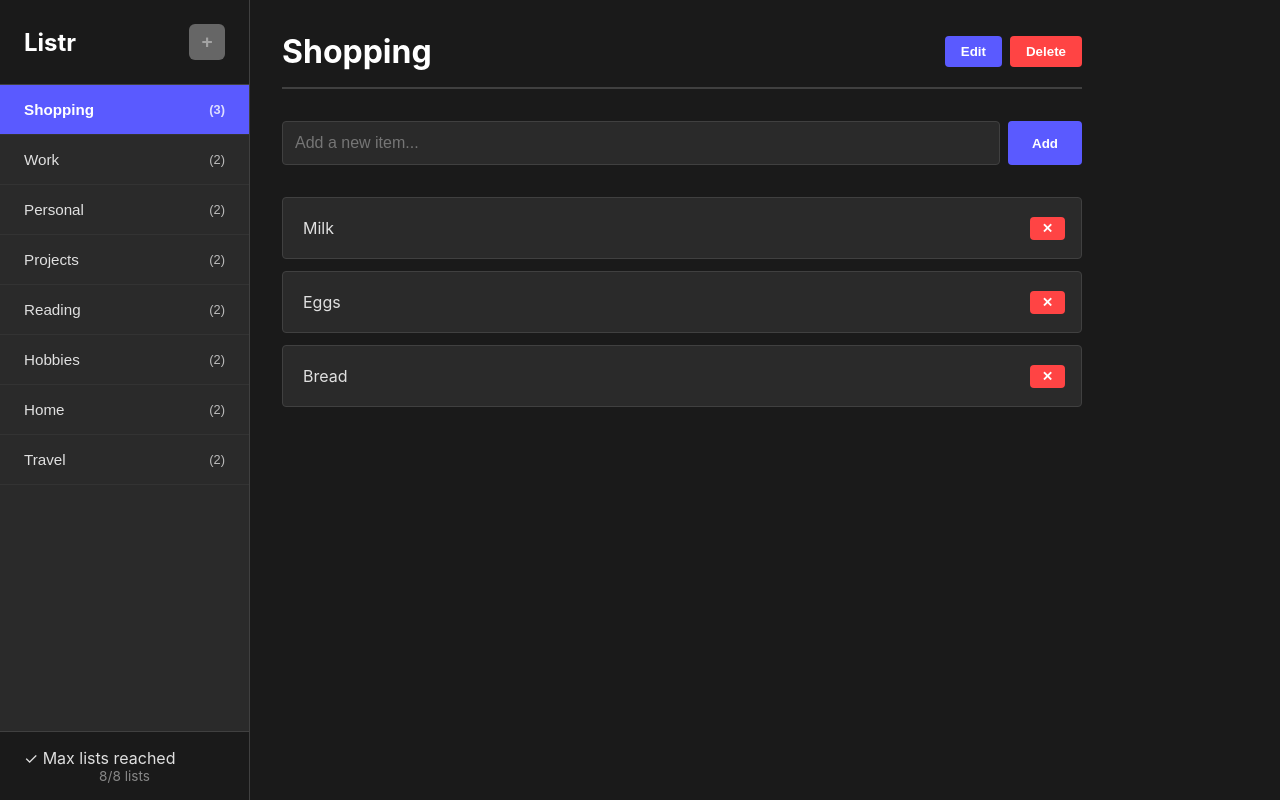
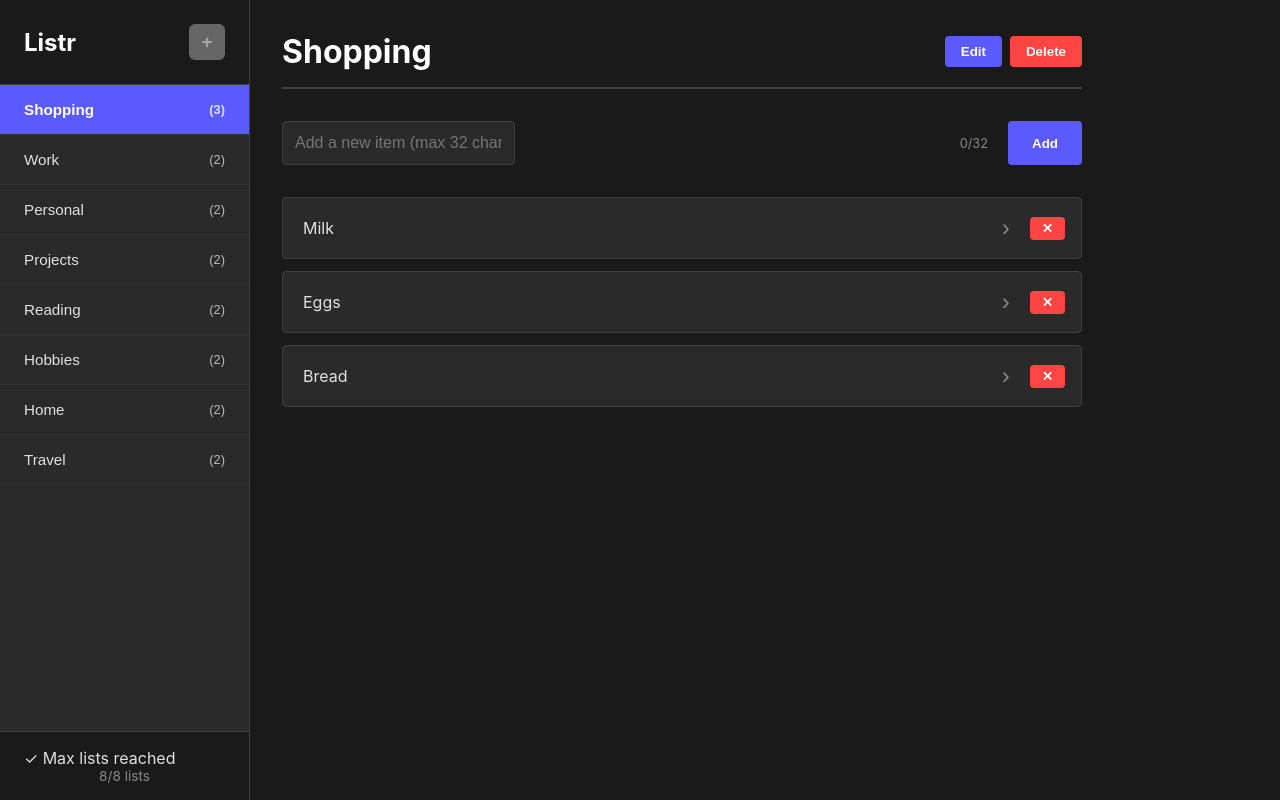
Before and after one commit to JackShylo/listr, a Vue app: page / in a window 1280 px wide. Built offline with nearby package versions, Linux system fonts and the light colour scheme.

Commit message:
Added notes field

```diff
--- a/src/components/ListManager.vue
+++ b/src/components/ListManager.vue
@@ -18,28 +18,67 @@
         </div>
 
         <div class="add-item">
-          <input
-            v-model="newItem"
-            placeholder="Add a new item..."
-            @keyup.enter="addItem"
-          />
-          <button @click="addItem">Add</button>
+          <div class="input-group">
+            <input
+              v-model="newItem"
+              placeholder="Add a new item (max 32 characters)..."
+              @keyup.enter="addItem"
+              :disabled="currentList.items.length >= 12"
+              maxlength="32"
+            />
+            <span class="char-count">{{ newItem.length }}/32</span>
+          </div>
+          <button @click="addItem" :disabled="currentList.items.length >= 12">Add</button>
         </div>
+
+        <div v-if="itemLimitMessage" class="item-limit-message">{{ itemLimitMessage }}</div>
 
         <ul class="items-list">
           <li v-for="(item, index) in currentList.items" :key="index" class="item">
             <div v-if="editingIndex === index" class="edit-item">
-              <input v-model="editedItem" placeholder="Edit item" />
+              <input v-model="editedItem" placeholder="Edit item" maxlength="32" />
+              <span class="char-count">{{ editedItem.length }}/32</span>
               <button class="btn-save" @click="saveItem(index)">Save</button>
               <button class="btn-cancel" @click="cancelEditItem">Cancel</button>
             </div>
             <div v-else class="item-display">
-              <span @click="startEditItem(index)" class="item-text">{{ item }}</span>
+              <div class="item-content">
+                <span @click="startEditItem(index)" class="item-text">{{ item.text }}</span>
+                <button
+                  class="btn-toggle-notes"
+                  @click="toggleNotes(index)"
+                  :class="{ active: expandedNotes === index }"
+                  title="Toggle notes"
+                >
+                  ›
+                </button>
+              </div>
               <button class="btn-remove" @click="removeItem(index)">✕</button>
+            </div>
+            <div v-if="expandedNotes === index" class="item-notes">
+              <div v-if="editingNotesIndex === index" class="edit-notes">
+                <textarea
+                  v-model="editedNotes"
+                  placeholder="Add notes..."
+                  rows="3"
+                />
+                <div class="notes-actions">
+                  <button class="btn-save" @click="saveNotes(index)">Save Notes</button>
+                  <button class="btn-cancel" @click="cancelEditNotes">Cancel</button>
+                </div>
+              </div>
+              <div v-else class="view-notes">
+                <p v-if="item.notes" class="notes-text">{{ item.notes }}</p>
+                <p v-else class="no-notes">No notes yet</p>
+                <button class="btn-edit-notes" @click="startEditNotes(index)">{{ item.notes ? 'Edit' : 'Add' }} Notes</button>
+              </div>
             </div>
           </li>
         </ul>
 
+        <p v-if="currentList.items.length === 12" class="item-count-display">
+          Maximum items (12) reached for this list
+        </p>
         <p v-if="currentList.items.length === 0" class="empty-state">
           No items yet. Add one to get started!
         </p>
@@ -58,10 +97,21 @@ const showEditName = ref(false);
 const editedName = ref('');
 const editingIndex = ref(null);
 const editedItem = ref('');
+const itemLimitMessage = ref('');
+const expandedNotes = ref(null);
+const editingNotesIndex = ref(null);
+const editedNotes = ref('');
 
 const currentList = computed(() => listStore.getCurrentList());
 
 const addItem = () => {
+  itemLimitMessage.value = '';
+
+  if (currentList.value.items.length >= 12) {
+    itemLimitMessage.value = 'Maximum 12 items allowed per list';
+    return;
+  }
+
   if (newItem.value.trim()) {
     listStore.addItem(listStore.currentListId, newItem.value);
     newItem.value = '';
@@ -74,7 +124,7 @@ const removeItem = (index) => {
 
 const startEditItem = (index) => {
   editingIndex.value = index;
-  editedItem.value = currentList.value.items[index];
+  editedItem.value = currentList.value.items[index].text;
 };
 
 const saveItem = (index) => {
@@ -88,6 +138,32 @@ const saveItem = (index) => {
 const cancelEditItem = () => {
   editingIndex.value = null;
   editedItem.value = '';
+};
+
+const toggleNotes = (index) => {
+  if (expandedNotes.value === index) {
+    expandedNotes.value = null;
+  } else {
+    expandedNotes.value = index;
+    editingNotesIndex.value = null;
+    editedNotes.value = '';
+  }
+};
+
+const startEditNotes = (index) => {
+  editingNotesIndex.value = index;
+  editedNotes.value = currentList.value.items[index].notes;
+};
+
+const saveNotes = (index) => {
+  listStore.updateItemNotes(listStore.currentListId, index, editedNotes.value);
+  editingNotesIndex.value = null;
+  editedNotes.value = '';
+};
+
+const cancelEditNotes = () => {
+  editingNotesIndex.value = null;
+  editedNotes.value = '';
 };
 
 const deleteCurrentList = () => {
@@ -222,6 +298,21 @@ const cancelEdit = () => {
   border-color: #5a5aff;
 }
 
+.input-group {
+  position: relative;
+  flex: 1;
+}
+
+.char-count {
+  position: absolute;
+  right: 12px;
+  top: 50%;
+  transform: translateY(-50%);
+  font-size: 0.8rem;
+  color: #888;
+  pointer-events: none;
+}
+
 .add-item button {
   padding: 0.75rem 1.5rem;
   background: #5a5aff;
@@ -237,6 +328,35 @@ const cancelEdit = () => {
   background: #7575ff;
 }
 
+.add-item input:disabled,
+.add-item button:disabled {
+  background: #555;
+  cursor: not-allowed;
+  opacity: 0.6;
+}
+
+.add-item button:disabled:hover {
+  background: #555;
+}
+
+.item-limit-message {
+  color: #ff4444;
+  font-size: 0.9rem;
+  padding: 0.75rem;
+  background: rgba(255, 68, 68, 0.1);
+  border-radius: 4px;
+  border-left: 3px solid #ff4444;
+  margin-bottom: 1.5rem;
+}
+
+.item-count-display {
+  text-align: center;
+  color: #4CAF50;
+  font-size: 0.9rem;
+  margin-top: 1.5rem;
+  font-weight: bold;
+}
+
 .items-list {
   list-style: none;
   padding: 0;
@@ -246,13 +366,15 @@ const cancelEdit = () => {
 .item {
   display: flex;
   justify-content: space-between;
-  align-items: center;
+  align-items: flex-start;
   padding: 1rem;
   background: #2a2a2a;
   border: 1px solid #404040;
   border-radius: 4px;
   margin-bottom: 0.75rem;
   transition: all 0.3s;
+  flex-direction: column;
+  gap: 0.5rem;
 }
 
 .item:hover {
@@ -268,6 +390,13 @@ const cancelEdit = () => {
   gap: 1rem;
 }
 
+.item-content {
+  display: flex;
+  align-items: center;
+  gap: 0.5rem;
+  flex: 1;
+}
+
 .item-text {
   flex: 1;
   color: #e0e0e0;
@@ -275,6 +404,7 @@ const cancelEdit = () => {
   padding: 0.25rem;
   border-radius: 2px;
   transition: all 0.3s;
+  word-break: break-word;
 }
 
 .item-text:hover {
@@ -282,25 +412,129 @@ const cancelEdit = () => {
   color: #fff;
 }
 
+.btn-toggle-notes {
+  background: none;
+  border: none;
+  color: #888;
+  cursor: pointer;
+  font-size: 1.5rem;
+  padding: 0 0.25rem;
+  transition: all 0.3s ease;
+  display: flex;
+  align-items: center;
+  justify-content: center;
+}
+
+.btn-toggle-notes:hover {
+  color: #5a5aff;
+}
+
+.btn-toggle-notes.active {
+  color: #5a5aff;
+  transform: rotate(90deg);
+}
+
 .edit-item {
   display: flex;
   width: 100%;
   gap: 0.5rem;
+  align-items: flex-start;
+  flex-wrap: wrap;
 }
 
 .edit-item input {
   flex: 1;
+  min-width: 200px;
   padding: 0.5rem;
   background: #1a1a1a;
   border: 1px solid #5a5aff;
   border-radius: 3px;
   color: #e0e0e0;
   font-size: 0.95rem;
+  position: relative;
 }
 
 .edit-item input:focus {
   outline: none;
   border-color: #7575ff;
+}
+
+.edit-item .char-count {
+  position: static;
+  transform: none;
+  font-size: 0.75rem;
+  color: #888;
+  white-space: nowrap;
+}
+
+.item-notes {
+  width: 100%;
+  background: #1a1a1a;
+  border: 1px solid #404040;
+  border-radius: 3px;
+  padding: 1rem;
+  margin-top: 0.5rem;
+}
+
+.edit-notes {
+  display: flex;
+  flex-direction: column;
+  gap: 0.5rem;
+}
+
+.edit-notes textarea {
+  padding: 0.75rem;
+  background: #2a2a2a;
+  border: 1px solid #5a5aff;
+  border-radius: 3px;
+  color: #e0e0e0;
+  font-size: 0.9rem;
+  resize: vertical;
+  font-family: inherit;
+}
+
+.edit-notes textarea:focus {
+  outline: none;
+  border-color: #7575ff;
+}
+
+.notes-actions {
+  display: flex;
+  gap: 0.5rem;
+}
+
+.view-notes {
+  display: flex;
+  flex-direction: column;
+  gap: 0.75rem;
+}
+
+.notes-text {
+  margin: 0;
+  color: #e0e0e0;
+  white-space: pre-wrap;
+  word-wrap: break-word;
+}
+
+.no-notes {
+  margin: 0;
+  color: #888;
+  font-style: italic;
+}
+
+.btn-edit-notes {
+  padding: 0.5rem 1rem;
+  background: #5a5aff;
+  color: white;
+  border: none;
+  border-radius: 3px;
+  cursor: pointer;
+  font-size: 0.9rem;
+  transition: all 0.3s;
+}
+
+.btn-edit-notes:hover {
+  background: #7575ff;
 }
 
 .btn-save,
@@ -374,196 +608,3 @@ button:hover {
   }
 }
 </style>
-
-<style scoped>
-.list-manager {
-  display: flex;
-  height: 100vh;
-  background: #1a1a1a;
-}
-
-.main-content {
-  flex: 1;
-  overflow-y: auto;
-  padding: 2rem;
-  color: #e0e0e0;
-}
-
-.list-detail {
-  max-width: 800px;
-}
-
-.list-header {
-  display: flex;
-  justify-content: space-between;
-  align-items: center;
-  margin-bottom: 2rem;
-  border-bottom: 2px solid #404040;
-  padding-bottom: 1rem;
-}
-
-.list-header h1 {
-  margin: 0;
-  font-size: 2rem;
-  color: #fff;
-}
-
-.list-actions {
-  display: flex;
-  gap: 0.5rem;
-}
-
-.edit-name {
-  display: flex;
-  gap: 0.5rem;
-  margin-bottom: 1.5rem;
-}
-
-.edit-name input {
-  flex: 1;
-  padding: 0.75rem;
-  background: #2a2a2a;
-  border: 1px solid #404040;
-  border-radius: 4px;
-  color: #e0e0e0;
-  font-size: 1rem;
-}
-
-.edit-name input:focus {
-  outline: none;
-  border-color: #5a5aff;
-}
-
-.btn-edit,
-.btn-delete {
-  padding: 0.5rem 1rem;
-  border: none;
-  border-radius: 4px;
-  cursor: pointer;
-  font-weight: bold;
-  transition: all 0.3s;
-}
-
-.btn-edit {
-  background: #5a5aff;
-  color: white;
-}
-
-.btn-edit:hover {
-  background: #7575ff;
-}
-
-.btn-delete {
-  background: #ff4444;
-  color: white;
-}
-
-.btn-delete:hover {
-  background: #ff6666;
-}
-
-.add-item {
-  display: flex;
-  gap: 0.5rem;
-  margin-bottom: 2rem;
-}
-
-.add-item input {
-  flex: 1;
-  padding: 0.75rem;
-  background: #2a2a2a;
-  border: 1px solid #404040;
-  border-radius: 4px;
-  color: #e0e0e0;
-  font-size: 1rem;
-}
-
-.add-item input:focus {
-  outline: none;
-  border-color: #5a5aff;
-}
-
-.add-item button {
-  padding: 0.75rem 1.5rem;
-  background: #5a5aff;
-  color: white;
-  border: none;
-  border-radius: 4px;
-  cursor: pointer;
-  font-weight: bold;
-  transition: all 0.3s;
-}
-
-.add-item button:hover {
-  background: #7575ff;
-}
-
-.items-list {
-  list-style: none;
-  padding: 0;
-  margin: 0;
-}
-
-.item {
-  display: flex;
-  justify-content: space-between;
-  align-items: center;
-  padding: 1rem;
-  background: #2a2a2a;
-  border: 1px solid #404040;
-  border-radius: 4px;
-  margin-bottom: 0.75rem;
-  transition: all 0.3s;
-}
-
-.item:hover {
-  background: #333333;
-  border-color: #505050;
-}
-
-.item span {
-  color: #e0e0e0;
-}
-
-.btn-remove {
-  background: #ff4444;
-  color: white;
-  border: none;
-  border-radius: 4px;
-  padding: 0.25rem 0.75rem;
-  cursor: pointer;
-  font-weight: bold;
-  transition: all 0.3s;
-}
-
-.btn-remove:hover {
-  background: #ff6666;
-}
-
-.empty-state {
-  text-align: center;
-  color: #888;
-  font-style: italic;
-  margin-top: 2rem;
-}
-
-button {
-  padding: 0.5rem 1rem;
-  background: #5a5aff;
-  color: white;
-  border: none;
-  border-radius: 4px;
-  cursor: pointer;
-  transition: all 0.3s;
-}
-
-button:hover {
-  background: #7575ff;
-}
-
-@media (max-width: 768px) {
-  .list-manager {
-    flex-direction: column;
-  }
-}
-</style>
--- a/src/stores/listStore.js
+++ b/src/stores/listStore.js
@@ -2,14 +2,14 @@ import { reactive } from 'vue';
 
 export const listStore = reactive({
   lists: [
-    { id: 1, name: 'Shopping', items: ['Milk', 'Eggs', 'Bread'] },
-    { id: 2, name: 'Work', items: ['Email clients', 'Complete report'] },
-    { id: 3, name: 'Personal', items: ['Call mom', 'Gym'] },
-    { id: 4, name: 'Projects', items: ['Finish Vue app', 'Review code'] },
-    { id: 5, name: 'Reading', items: ['JavaScript Book', 'Vue Guide'] },
-    { id: 6, name: 'Hobbies', items: ['Play guitar', 'Photography'] },
-    { id: 7, name: 'Home', items: ['Clean kitchen', 'Fix door'] },
-    { id: 8, name: 'Travel', items: ['Book hotel', 'Plan itinerary'] }
+    { id: 1, name: 'Shopping', items: [{ text: 'Milk', notes: '' }, { text: 'Eggs', notes: '' }, { text: 'Bread', notes: '' }] },
+    { id: 2, name: 'Work', items: [{ text: 'Email clients', notes: '' }, { text: 'Complete report', notes: '' }] },
+    { id: 3, name: 'Personal', items: [{ text: 'Call mom', notes: '' }, { text: 'Gym', notes: '' }] },
+    { id: 4, name: 'Projects', items: [{ text: 'Finish Vue app', notes: '' }, { text: 'Review code', notes: '' }] },
+    { id: 5, name: 'Reading', items: [{ text: 'JavaScript Book', notes: '' }, { text: 'Vue Guide', notes: '' }] },
+    { id: 6, name: 'Hobbies', items: [{ text: 'Play guitar', notes: '' }, { text: 'Photography', notes: '' }] },
+    { id: 7, name: 'Home', items: [{ text: 'Clean kitchen', notes: '' }, { text: 'Fix door', notes: '' }] },
+    { id: 8, name: 'Travel', items: [{ text: 'Book hotel', notes: '' }, { text: 'Plan itinerary', notes: '' }] }
   ],
   currentListId: 1,
   nextId: 9,
@@ -57,7 +57,7 @@ export const listStore = reactive({
   addItem(listId, item) {
     const list = this.lists.find(list => list.id === listId);
     if (list) {
-      list.items.push(item);
+      list.items.push({ text: item, notes: '' });
     }
   },
 
@@ -71,7 +71,14 @@ export const listStore = reactive({
   updateItem(listId, index, newText) {
     const list = this.lists.find(list => list.id === listId);
     if (list && index >= 0 && index < list.items.length) {
-      list.items[index] = newText;
+      list.items[index].text = newText;
+    }
+  },
+
+  updateItemNotes(listId, index, notes) {
+    const list = this.lists.find(list => list.id === listId);
+    if (list && index >= 0 && index < list.items.length) {
+      list.items[index].notes = notes;
     }
   }
 });
```
